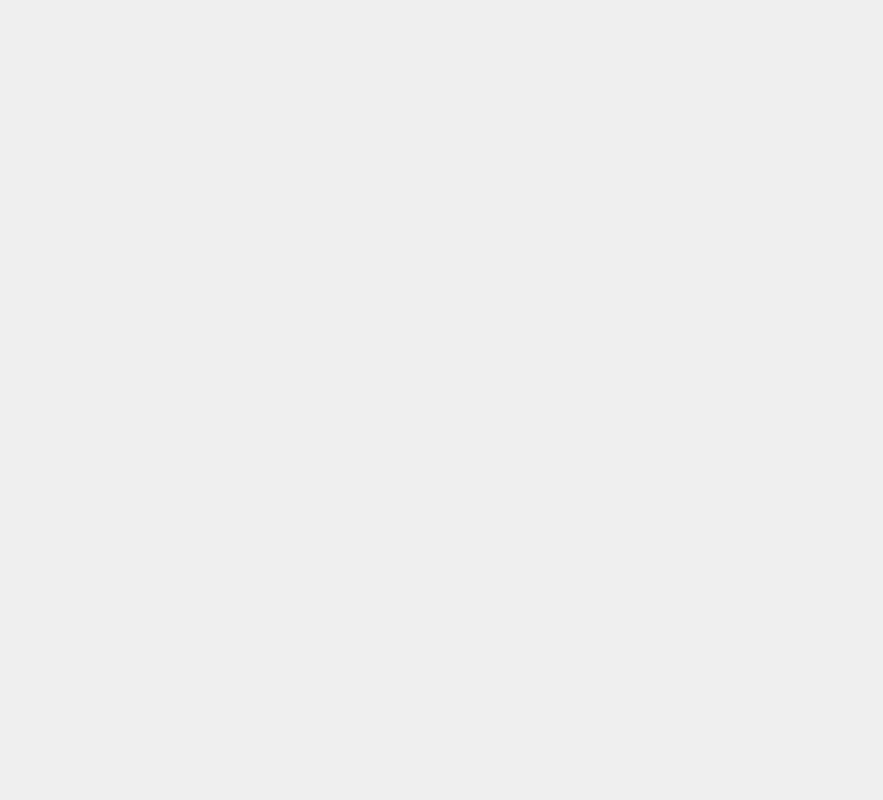
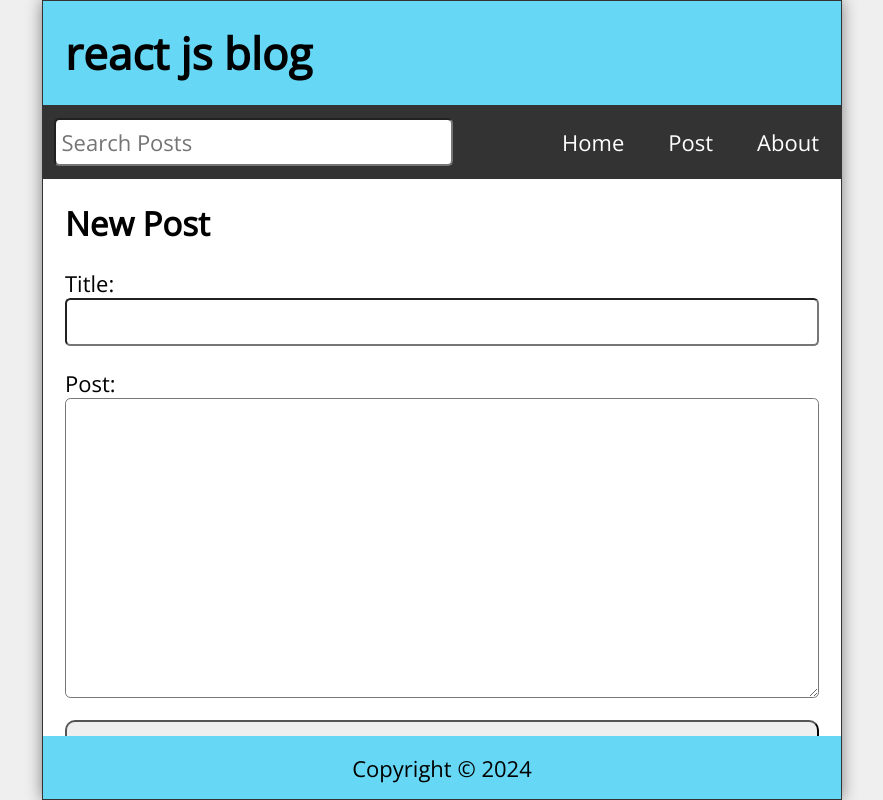
Before and after one commit to aliaaosama97/16tut, a React (Create React App) app: page /post in a window 1280 px wide. Before the commit this address had no page. Shown: the whole page, without its empty margins (198-1081 px from the left). Built offline with nearby package versions, Linux system fonts and the light colour scheme.

Commit message:
chapter 17 finished

```diff
--- a/package.json
+++ b/package.json
@@ -6,6 +6,7 @@
     "@testing-library/jest-dom": "^5.17.0",
     "@testing-library/react": "^13.4.0",
     "@testing-library/user-event": "^13.5.0",
+    "date-fns": "^3.6.0",
     "react": "^18.3.1",
     "react-dom": "^18.3.1",
     "react-router-dom": "^6.26.2",
--- a/src/About.js
+++ b/src/About.js
@@ -2,8 +2,9 @@
 
 const About = () => {
   return (
-    <main>
-      <h1>About</h1>
+    <main className='About'>
+        <h2>About</h2>
+        <p style={{ marginTop: "1rem" }}>This blog app is a project in the Learn React tutorial series.</p>
     </main>
   )
 }
--- a/src/App.js
+++ b/src/App.js
@@ -8,17 +8,89 @@
 import Missing from "./Missing";
 import { Routes, Route ,useNavigate } from "react-router-dom";
 import { useState, useEffect } from "react";
+import { format } from "date-fns";
 
 function App() {
+
+  const [posts, setPosts] = useState([
+    {
+      id: 1,
+      title: "My First Post",
+      datetime: "July 01, 2021 11:17:36 AM",
+      body: "Lorem ipsum dolor sit amet consectetur adipisicing elit. Quis consequatur expedita, assumenda similique non optio! Modi nesciunt excepturi corrupti atque blanditiis quo nobis, non optio quae possimus illum exercitationem ipsa!"
+    },
+    {
+      id: 2,
+      title: "My 2nd Post",
+      datetime: "July 01, 2021 11:17:36 AM",
+      body: "Lorem ipsum dolor sit amet consectetur adipisicing elit. Quis consequatur expedita, assumenda similique non optio! Modi nesciunt excepturi corrupti atque blanditiis quo nobis, non optio quae possimus illum exercitationem ipsa!"
+    },
+    {
+      id: 3,
+      title: "My 3rd Post",
+      datetime: "July 01, 2021 11:17:36 AM",
+      body: "Lorem ipsum dolor sit amet consectetur adipisicing elit. Quis consequatur expedita, assumenda similique non optio! Modi nesciunt excepturi corrupti atque blanditiis quo nobis, non optio quae possimus illum exercitationem ipsa!"
+    },
+    {
+      id: 4,
+      title: "My Fourth Post",
+      datetime: "July 01, 2021 11:17:36 AM",
+      body: "Lorem ipsum dolor sit amet consectetur adipisicing elit. Quis consequatur expedita, assumenda similique non optio! Modi nesciunt excepturi corrupti atque blanditiis quo nobis, non optio quae possimus illum exercitationem ipsa!"
+    }
+  ])
+
+  const [search, setSearch] = useState('');
+  const [searchResults, setSearchResults] = useState([]);
+  const [postTitle, setPostTitle] = useState('');
+  const [postBody, setPostBody] = useState('');
+  const history = useNavigate();
+
+  useEffect(() => {
+    const filteredResults = posts.filter((post) =>
+      ((post.body).toLowerCase()).includes(search.toLowerCase())
+      || ((post.title).toLowerCase()).includes(search.toLowerCase()));
+
+    setSearchResults(filteredResults.reverse());
+  }, [posts, search])
+
+  const handleDelete = (id) => {
+    const postsList = posts.filter(post => post.id !== id);
+    setPosts(postsList);
+    history('/');
+  }
+
+  const handleSubmit = (e) => {
+    e.preventDefault();
+    const id = posts ? posts[posts.length -1].id + 1 : 1;
+    const datetime = format(new Date(), 'MMMM dd, yyyy pp');
+    const newPost = { id, title: postTitle, datetime, body: postBody };
+    const allPosts = [...posts, newPost];
+    setPosts(allPosts);
+    setPostTitle('');
+    setPostBody('');
+    history('/');
+
+  }
+
   return (
     <div className="App">
 
       <Header title="react js blog"/>
-      <Nav/>
+      <Nav
+        search ={search}
+        setSearch ={setSearch}
+      />
       <Routes>
-        <Route path="/" element={<Home />}/>
-        <Route path="/post" element={<NewPost />}/>
-        <Route path="/post/:id" element={<PostPage />}/>
+        <Route path="/" element={<Home posts={searchResults} />}/>
+        <Route path="/post" element={<NewPost
+          handleSubmit={handleSubmit}
+          postTitle ={postTitle}
+          postBody ={postBody}
+          setPostBody ={setPostBody}
+          setPostTitle ={setPostTitle}
+
+        />}/>
+        <Route path="/post/:id" element={<PostPage posts={posts} handleDelete={handleDelete}/>}/>
         <Route path="/about" element={<About />}/>
         <Route path="*" element={<Missing />}/>
       </Routes >
--- /dev/null
+++ b/src/Feed.js
@@ -0,0 +1,14 @@
+import React from 'react'
+import Post from './Post'
+
+const Feed = ({posts}) => {
+  return (
+    <>
+      {posts.map(post => (
+          <Post key={post.id} post={post} />
+      ))}
+    </>
+  )
+}
+
+export default Feed
--- a/src/Footer.js
+++ b/src/Footer.js
@@ -1,11 +1,12 @@
 import React from 'react'
 
 const Footer = () => {
-  return (
-    <footer>
-      <h1>Footer</h1>
-    </footer>
-  )
+  const today = new Date();
+    return (
+        <footer className='Footer'>
+            <p>Copyright &copy; {today.getFullYear()}</p>
+        </footer>
+    )
 }
 
 export default Footer
--- a/src/Home.js
+++ b/src/Home.js
@@ -1,10 +1,18 @@
 import React from 'react'
+import Feed from './Feed'
 
-const Home = () => {
+
+const Home = ({posts}) => {
   return (
-    <main>
-      <h1>Home</h1>
-    </main>
+    <main className="Home">
+      {posts ? (
+          <Feed posts={posts} />
+      ) : (
+          <p style={{ marginTop: "2rem" }}>
+              No posts to display.
+          </p>
+      )}
+  </main>
   )
 }
 
--- a/src/Missing.js
+++ b/src/Missing.js
@@ -1,11 +1,16 @@
 import React from 'react'
+import { Link } from 'react-router-dom'
 
 const Missing = () => {
   return (
-    <main>
-      <h1>Missing</h1>
+    <main className='Missing'>
+        <h2>Page Not Found</h2>
+        <p>Well, that's disappointing.</p>
+        <p>
+            <Link to='/'>Visit Our Homepage</Link>
+        </p>
     </main>
-  )
+)
 }
 
 export default Missing
--- a/src/Nav.js
+++ b/src/Nav.js
@@ -1,7 +1,7 @@
 import React from 'react'
 import { Link } from 'react-router-dom'
 
-const Nav = (search , setSearch) => {
+const Nav = ({search , setSearch}) => {
   return (
     <nav className='Nav'>
       <form className='searchForm' onSubmit={(e) => e.preventDefault()}>
--- a/src/NewPost.js
+++ b/src/NewPost.js
@@ -1,11 +1,29 @@
 import React from 'react'
 
-const NewPost = () => {
+const NewPost = ({handleSubmit , postTitle , setPostTitle , postBody , setPostBody}) => {
   return (
-    <main>
-      <h1>newPost</h1>
+    <main className="NewPost">
+        <h2>New Post</h2>
+        <form className="newPostForm" onSubmit={handleSubmit}>
+            <label htmlFor="postTitle">Title:</label>
+            <input
+                id="postTitle"
+                type="text"
+                required
+                value={postTitle}
+                onChange={(e) => setPostTitle(e.target.value)}
+            />
+            <label htmlFor="postBody">Post:</label>
+            <textarea
+                id="postBody"
+                required
+                value={postBody}
+                onChange={(e) => setPostBody(e.target.value)}
+            />
+            <button type="submit">Submit</button>
+        </form>
     </main>
-  )
+)
 }
 
 export default NewPost
--- /dev/null
+++ b/src/Post.js
@@ -0,0 +1,20 @@
+import React from 'react'
+import { Link } from 'react-router-dom'
+
+const Post = ({post}) => {
+  return (
+    <article className="post">
+            <Link to={`/post/${post.id}`}>
+                <h2>{post.title}</h2>
+                <p className="postDate">{post.datetime}</p>
+            </Link>
+            <p className="postBody">{
+                (post.body).length <= 25
+                    ? post.body
+                    : `${(post.body).slice(0, 25)}...`
+            }</p>
+        </article>
+  )
+}
+
+export default Post
--- a/src/PostPage.js
+++ b/src/PostPage.js
@@ -1,11 +1,34 @@
 import React from 'react'
+import { useParams, Link } from "react-router-dom";
 
-const PostPage = () => {
-  return (
-    <main>
-      <h1>postPage</h1>
-    </main>
-  )
+const PostPage = ({ posts, handleDelete }) => {
+  const { id } = useParams();
+    const post = posts.find(post => (post.id).toString() === id);
+    return (
+        <main className="PostPage">
+            <article className="post">
+                {post &&
+                    <>
+                        <h2>{post.title}</h2>
+                        <p className="postDate">{post.datetime}</p>
+                        <p className="postBody">{post.body}</p>
+                        <button onClick={() => handleDelete(post.id)}>
+                            Delete Post
+                        </button>
+                    </>
+                }
+                {!post &&
+                    <>
+                        <h2>Post Not Found</h2>
+                        <p>Well, that's disappointing.</p>
+                        <p>
+                            <Link to='/'>Visit Our Homepage</Link>
+                        </p>
+                    </>
+                }
+            </article>
+        </main>
+    )
 }
 
 export default PostPage
--- a/src/index.js
+++ b/src/index.js
@@ -9,7 +9,7 @@
   <React.StrictMode>
     <Router>
       <Routes>
-        <Route path="/" element={<App />} />
+        <Route path="*" element={<App />} />
       </Routes>
     </Router>
   </React.StrictMode>
```
Also changed, not shown: 1 other file (tests, documents, lock files or other folders).
